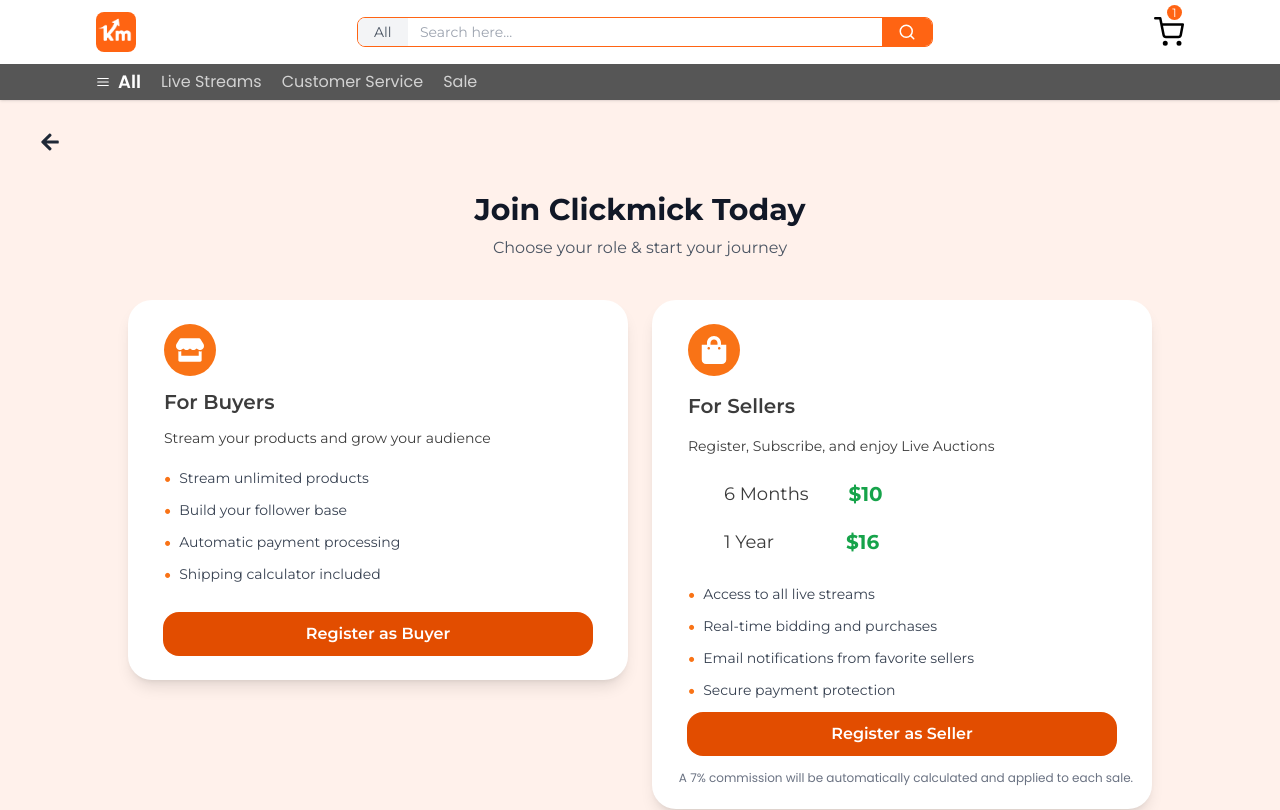
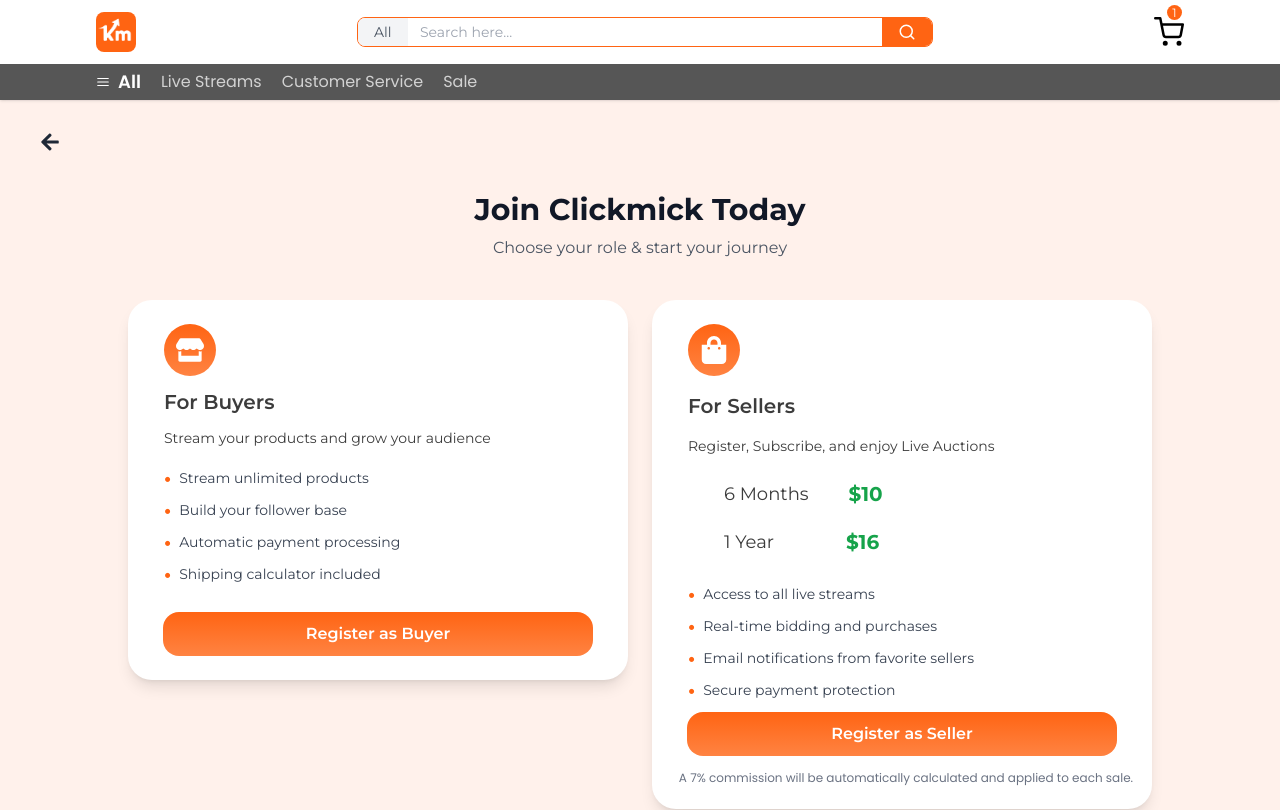
Before and after one commit to ChYousaf987/klickmick, a React (Vite) app: page /journey in a window 1280 px wide. Shown: the top 810 px of the page. Built offline with nearby package versions, Linux system fonts and the light colour scheme.

Commit message:
"Today set"

```diff
--- a/src/components/Journey/PricingCards.jsx
+++ b/src/components/Journey/PricingCards.jsx
@@ -35,7 +35,7 @@
                     <div className="bg-white rounded-3xl p-6 gap-y-6 shadow-lg flex flex-col justify-between">
                         <div>
                             <div className="flex justify-start mb-2 ml-3">
-                                <div className="bg-orange-500 p-3 rounded-full">
+                                <div className="bg-gradient-to-b from-[#FF6413] to-[#FF8342] p-3 rounded-full">
                                     <FaStore className="w-7 h-7 text-white" />
                                 </div>
                             </div>
@@ -48,22 +48,22 @@
 
                             <ul className="text-left text-sm text-gray-700 space-y-1 ml-3">
                                 <li className="flex items-center gap-2">
-                                    <span className="text-orange-500 text-xl font-bold">•</span> Stream unlimited products
+                                    <span className="text-[#ff6413] text-xl font-bold">•</span> Stream unlimited products
                                 </li>
                                 <li className="flex items-center gap-2">
-                                    <span className="text-orange-500 text-xl font-bold">•</span> Build your follower base
+                                    <span className="text-[#ff6413] text-xl font-bold">•</span> Build your follower base
                                 </li>
                                 <li className="flex items-center gap-2">
-                                    <span className="text-orange-500 text-xl font-bold">•</span> Automatic payment processing
+                                    <span className="text-[#ff6413] text-xl font-bold">•</span> Automatic payment processing
                                 </li>
                                 <li className="flex items-center gap-2">
-                                    <span className="text-orange-500 text-xl font-bold">•</span> Shipping calculator included
+                                    <span className="text-[#ff6413] text-xl font-bold">•</span> Shipping calculator included
                                 </li>
                             </ul>
                         </div>
 
                         <Link to="/buyer">
-                            <button className="w-full sm:w-[95%] bg-[#e24d00] text-white font-semibold py-2.5 mx-auto font-montserrat rounded-[16px] hover:bg-orange-600 transition">
+                            <button className="w-full sm:w-[95%] bg-gradient-to-b from-[#FF6413] to-[#FF8342] text-white font-semibold py-2.5 mx-auto font-montserrat rounded-[16px] hover:bg-orange-600 transition">
                                 Register as Buyer
                             </button>
                         </Link>
@@ -72,7 +72,7 @@
                     {/* ✅ Seller Card */}
                     <div className="bg-white rounded-3xl p-6 shadow-lg flex flex-col gap-y-2 justify-between">
                         <div className="flex justify-start mb-2 ml-3">
-                            <div className="bg-orange-500 p-3 rounded-full">
+                            <div className="bg-gradient-to-b from-[#FF6413] to-[#FF8342] p-3 rounded-full">
                                 <FaShoppingBag className="w-7 h-7 text-white" />
                             </div>
                         </div>
@@ -97,20 +97,20 @@
 
                         <ul className="text-left text-sm text-gray-700 space-y-1 ml-0 sm:ml-3">
                             <li className="flex items-center gap-2">
-                                <span className="text-orange-500 text-xl font-bold">•</span> Access to all live streams
+                                <span className="text-[#ff6413] text-xl font-bold">•</span> Access to all live streams
                             </li>
                             <li className="flex items-center gap-2">
-                                <span className="text-orange-500 text-xl font-bold">•</span> Real-time bidding and purchases
+                                <span className="text-[#ff6413] text-xl font-bold">•</span> Real-time bidding and purchases
                             </li>
                             <li className="flex items-center gap-2">
-                                <span className="text-orange-500 text-xl font-bold">•</span> Email notifications from favorite sellers
+                                <span className="text-[#ff6413] text-xl font-bold">•</span> Email notifications from favorite sellers
                             </li>
                             <li className="flex items-center gap-2">
-                                <span className="text-orange-500 text-xl font-bold">•</span> Secure payment protection
+                                <span className="text-[#ff6413] text-xl font-bold">•</span> Secure payment protection
                             </li>
                         </ul>
                         <Link to="/seller">
-                        <button className="w-full sm:w-[95%] mx-auto bg-[#e24d00] text-white font-semibold py-2.5 rounded-[16px] hover:bg-orange-600 transition font-montserrat">
+                        <button className="w-full sm:w-[95%] mx-auto bg-gradient-to-b from-[#FF6413] to-[#FF8342] text-white font-semibold py-2.5 rounded-[16px] hover:bg-orange-600 transition font-montserrat">
                             Register as Seller
                         </button>
                         </Link>
--- a/src/components/Register/Buyer/RegisterBuyer.jsx
+++ b/src/components/Register/Buyer/RegisterBuyer.jsx
@@ -453,7 +453,7 @@
           </div>
 
           {/* First & Last Name */}
-          <div className="flex sm:flex-row flex-col items-start gap-3 w-full max-sm:mb-4">
+          <div className="flex sm:flex-row sm:justify-center sm:items-center flex-col items-start gap-3 w-full max-sm:mb-4">
             <div className="flex items-center justify-center w-10 h-10 bg-gradient-to-b from-[#FF6413] to-[#FF8342] text-white rounded-full shadow-md sm:flex max-sm:hidden">
               <FaUser className="text-lg" />
             </div>
```
